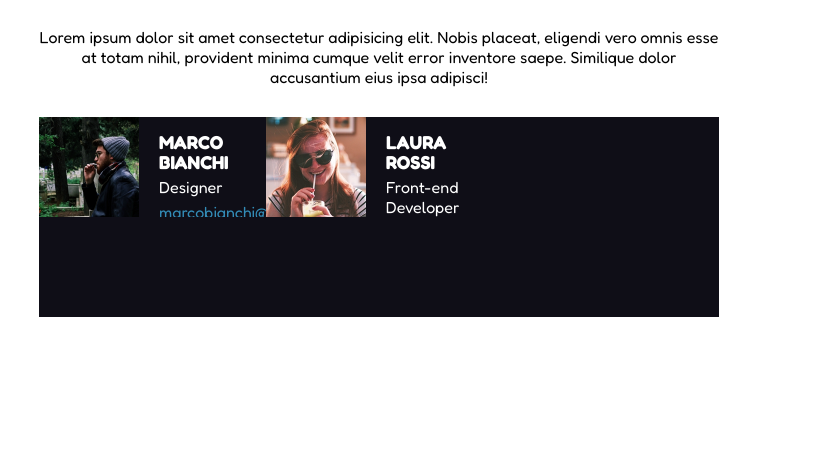
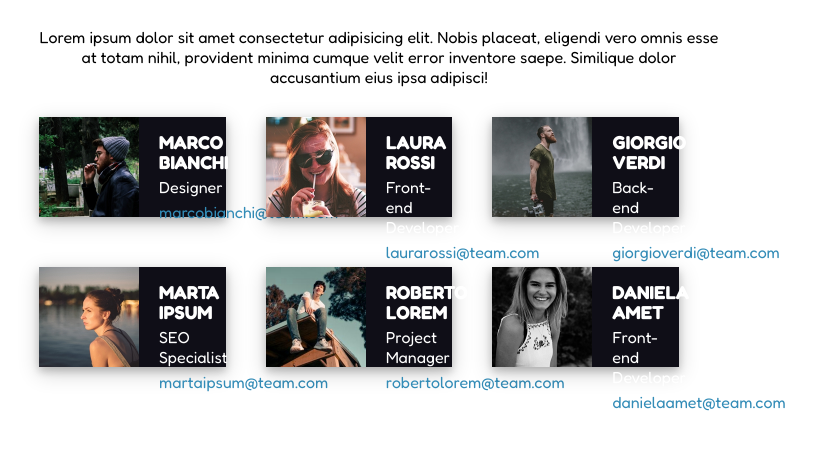
Before and after one commit to francistooth/html-css-float-cards, a plain HTML site: page index.html in a window 1280 px wide. Shown: the part 72-522 px from the top of the page, without its empty margins (261-1077 px from the left). Drawn offline with Linux system fonts and the light colour scheme.

Commit message:
final push

```diff
--- a/css/style.css
+++ b/css/style.css
@@ -33,8 +33,8 @@ p {
 .box {
     width: calc(100% / 3);
     height: 100px;
-    background-color: #0f0e17;
     float: left;
+    margin-bottom: 50px;
 }
 
 .boximg {
@@ -45,7 +45,12 @@ p {
 /* infos */
 
 .info {
+    height: 100%;
     padding: 10px 10px 10px 120px;
+    background-color: #0f0e17;
+    margin-right: 40px;
+    /* box-shadow: 3px 3px #888888; */
+    box-shadow: 0 4px 8px 0 rgba(0, 0, 0, 0.2), 0 6px 20px 0 rgba(0, 0, 0, 0.19);
 }
 
 .info > h3, .job, .contact {
--- a/index.html
+++ b/index.html
@@ -63,10 +63,82 @@
                         <span class="contact"> laurarossi@team.com </span>
                     </div>
                 </div>
-                <div class="box"></div>
-                <div class="box"></div>
-                <div class="box"></div>
-                <div class="box"></div>
+                <div class="box">
+                    <!-- photo -->
+
+                    <img class="boximg" src="img/male2.png" alt="Giorgio Verdi">
+
+                    <div class="info">
+                        <!-- name -->
+
+                        <h3> GIORGIO VERDI </h3>
+
+                        <!-- job -->
+
+                        <span class="job"> Back-end Developer </span>
+
+                        <!-- contact -->
+
+                        <span class="contact"> giorgioverdi@team.com </span>
+                    </div>
+                </div>
+                <div class="box">
+                    <!-- photo -->
+
+                    <img class="boximg" src="img/female2.png" alt="Marta Ipsum">
+
+                    <div class="info">
+                        <!-- name -->
+
+                        <h3> MARTA IPSUM </h3>
+
+                        <!-- job -->
+
+                        <span class="job"> SEO Specialist </span>
+
+                        <!-- contact -->
+
+                        <span class="contact"> martaipsum@team.com </span>
+                    </div>
+                </div>
+                <div class="box">
+                    <!-- photo -->
+
+                    <img class="boximg" src="img/male3.png" alt="Roberto Lorem">
+
+                    <div class="info">
+                        <!-- name -->
+
+                        <h3> ROBERTO LOREM </h3>
+
+                        <!-- job -->
+
+                        <span class="job"> Project Manager </span>
+
+                        <!-- contact -->
+
+                        <span class="contact"> robertolorem@team.com </span>
+                    </div>
+                </div>
+                <div class="box">
+                    <!-- photo -->
+
+                    <img class="boximg" src="img/female3.png" alt="Daniela Amet">
+
+                    <div class="info">
+                        <!-- name -->
+
+                        <h3> DANIELA AMET </h3>
+
+                        <!-- job -->
+
+                        <span class="job"> Front-end Developer </span>
+
+                        <!-- contact -->
+
+                        <span class="contact"> danielaamet@team.com </span>
+                    </div>
+                </div>
             </div>
         </div>
     </body>
```
